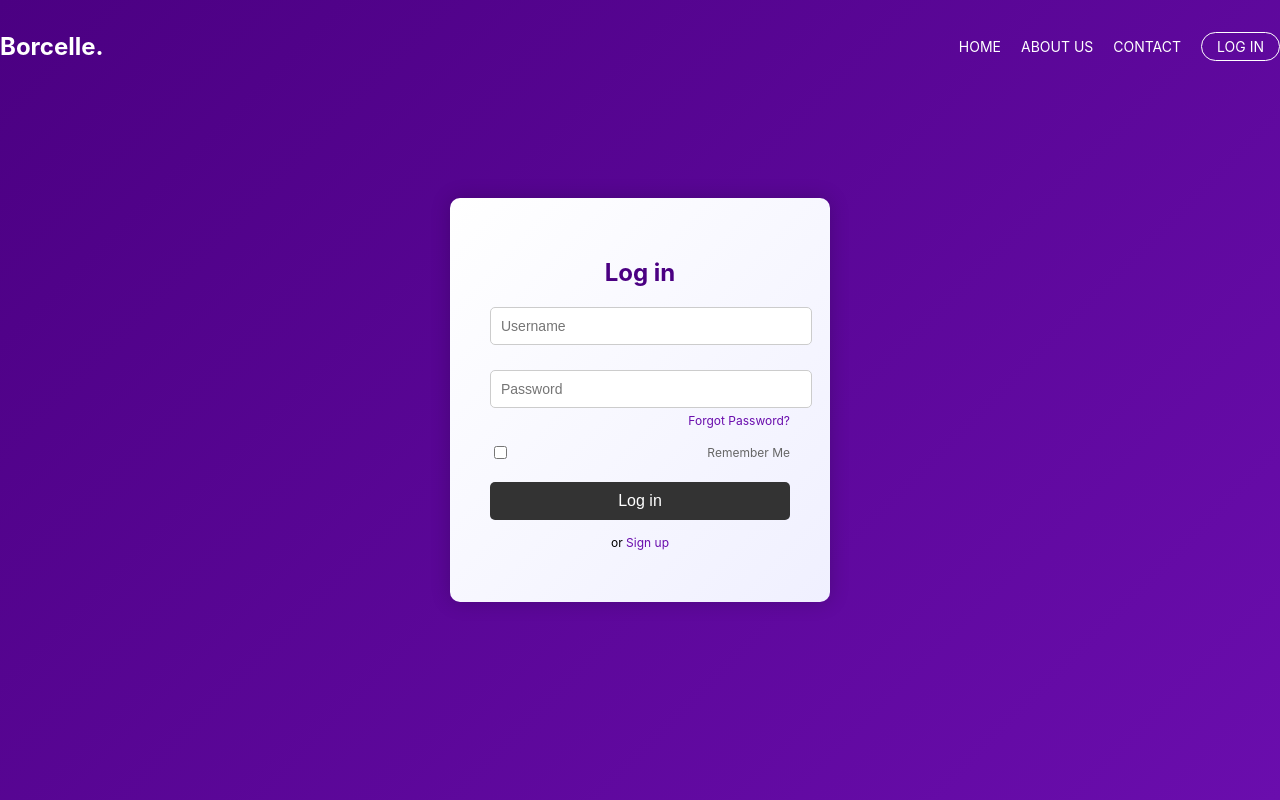
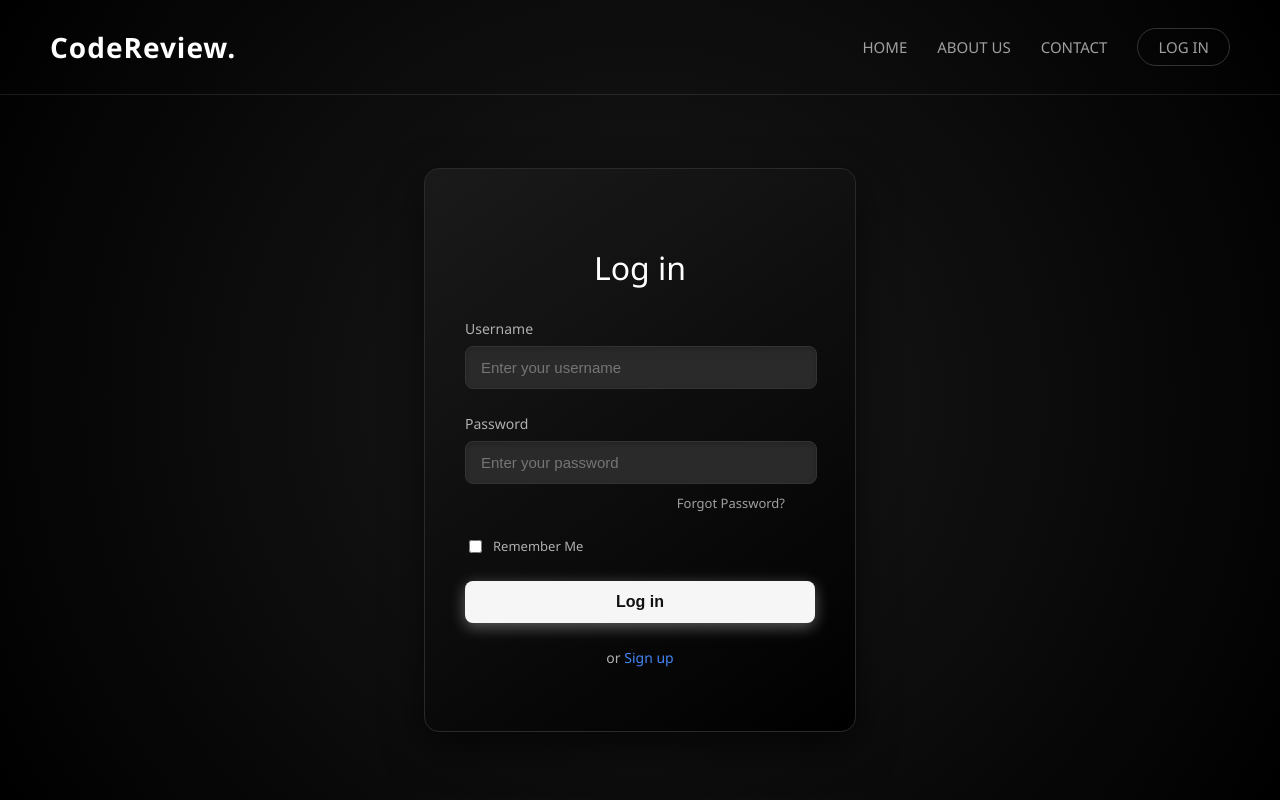
Before and after one commit to satwika-reddy10/codeReview, a React (Create React App) app in the folder frontend/: page / in a window 1280 px wide. Built offline with nearby package versions, Linux system fonts and the light colour scheme.

Commit message:
Fixed LoginPage

```diff
--- a/frontend/src/components/LoginPage/LoginPage.css
+++ b/frontend/src/components/LoginPage/LoginPage.css
@@ -1,12 +1,16 @@
+/* LoginPage.css */
+
 .login-page {
-  background: linear-gradient(135deg, #4b0082, #6a0dad);
+  background: radial-gradient(circle, #1a1a1a, #000000);
   height: 100vh;
   display: flex;
   flex-direction: column;
   align-items: center;
-  justify-content: center;
+  justify-content: center; /* This centers the login-container vertically in the remaining space */
   overflow: hidden;
   position: relative;
+  font-family: 'Poppins', 'Segoe UI', Tahoma, Geneva, Verdana, sans-serif;
+  color: #e0e0e0;
 }
 
 .navbar {
@@ -15,122 +19,159 @@
   display: flex;
   justify-content: space-between;
   align-items: center;
-  position: absolute;
+  position: absolute; /* Takes the navbar out of the normal flow */
   top: 0;
+  border-bottom: 1px solid rgba(255, 255, 255, 0.1);
+  box-sizing: border-box;
 }
 
 .logo {
-  color: white;
-  font-size: 24px;
-  font-weight: bold;
+  color: #fff;
+  font-size: 28px;
+  font-weight: 600;
+  letter-spacing: 1px;
 }
 
 .nav-links {
   list-style: none;
   display: flex;
-  gap: 20px;
+  gap: 30px;
 }
 
 .nav-links li a {
-  color: white;
+  color: #a0a0a0;
   text-decoration: none;
-  font-size: 14px;
+  font-size: 15px;
+  font-weight: 500;
+  transition: color 0.3s ease;
+}
+
+.nav-links li a:hover {
+  color: #fff;
 }
 
 .nav-links li a.login-nav {
-  padding: 5px 15px;
-  border: 1px solid white;
-  border-radius: 20px;
+  padding: 8px 20px;
+  border: 1px solid #333;
+  border-radius: 50px;
+  transition: background-color 0.3s ease, border-color 0.3s ease;
+}
+
+.nav-links li a.login-nav:hover {
+  background-color: #4285F4;
+  border-color: #4285F4;
+  color: white;
 }
 
 .login-container {
   display: flex;
   justify-content: center;
   align-items: center;
-  height: 100%;
+  height: auto;
+  margin-top: 100px; /* Adjust this value to control the distance from the navbar */
 }
 
 .login-box {
-  background: white;
-  padding: 40px;
-  border-radius: 10px;
-  box-shadow: 0 0 20px rgba(0, 0, 0, 0.2);
+  background: linear-gradient(145deg, #1A1A1A, #000000);
+  padding: 50px 40px;
+  border-radius: 15px;
+  box-shadow: 0 15px 40px rgba(0, 0, 0, 0.6);
   text-align: center;
-  width: 300px;
-  position: relative;
-  background: linear-gradient(to bottom right, #ffffff, #f0f0ff);
+  width: 350px;
+  border: 1px solid #2a2a2a;
 }
 
 .login-box h2 {
-  margin-bottom: 20px;
-  color: #4b0082;
+  margin-bottom: 30px;
+  color: #ffffff;
+  font-size: 2rem;
+  font-weight: 500;
 }
 
 .input-group {
-  margin-bottom: 15px;
+  position: relative;
+  margin-bottom: 25px;
   text-align: left;
+  padding-right: 30px;
+}
+
+.input-group label {
+  display: block;
+  margin-bottom: 8px;
+  font-size: 14px;
+  color: #b0b0b0;
 }
 
 .input-group input {
   width: 100%;
-  padding: 10px;
-  border: 1px solid #ccc;
-  border-radius: 5px;
-  font-size: 14px;
+  padding: 12px 15px;
+  border: 1px solid #333;
+  border-radius: 8px;
+  background-color: #2a2a2a;
+  color: #e0e0e0;
+  font-size: 15px;
+  transition: border-color 0.3s ease, box-shadow 0.3s ease;
+  box-shadow: inset 0 2px 5px rgba(0, 0, 0, 0.2);
 }
 
-.input-group input[type="password"] {
-  margin-top: 10px;
+.input-group input:focus {
+  outline: none;
+  border-color: #4285F4;
+  box-shadow: 0 0 0 2px rgba(66, 133, 244, 0.5);
 }
 
 .forgot-password {
   display: block;
   text-align: right;
-  color: #6a0dad;
-  font-size: 12px;
+  color: #a0a0a0;
+  font-size: 13px;
   text-decoration: none;
-  margin-top: 5px;
+  margin-top: 10px;
+  transition: color 0.3s ease;
+}
+
+.forgot-password:hover {
+  color: #fff;
 }
 
 .checkbox-group {
   display: flex;
   align-items: center;
-  justify-content: space-between;
-  margin-bottom: 20px;
-}
-
-.checkbox-group input {
-  margin-right: 5px;
-}
-
-.checkbox-group label {
-  font-size: 12px;
-  color: #666;
+  gap: 8px;
+  margin-bottom: 25px;
+  font-size: 13px;
+  color: #b0b0b0;
 }
 
 .login-btn {
   width: 100%;
-  padding: 10px;
-  background: #333;
-  color: white;
+  padding: 12px;
+  background: #f6f6f7;
+  color: #111; /* Changed color to dark gray for contrast */
   border: none;
-  border-radius: 5px;
+  border-radius: 8px;
   font-size: 16px;
+  font-weight: 600;
   cursor: pointer;
+  transition: background-color 0.3s ease, transform 0.2s ease;
+  box-shadow: 0 4px 15px rgba(224, 226, 228, 0.4);
 }
 
 .login-btn:hover {
-  background: #555;
+  background-color: #f7f8f9;
+  transform: translateY(-2px);
 }
 
 .signup-link {
-  margin-top: 15px;
-  font-size: 12px;
+  margin-top: 25px;
+  font-size: 14px;
+  color: #b0b0b0;
 }
 
 .signup-link a {
-  color: #6a0dad;
+  color: #eaedf1;
   text-decoration: none;
+  transition: text-decoration 0.3s ease;
 }
 
 .signup-link a:hover {
--- a/frontend/src/components/LoginPage/LoginPage.jsx
+++ b/frontend/src/components/LoginPage/LoginPage.jsx
@@ -1,20 +1,43 @@
+// LoginPage.jsx
 import React, { useState } from 'react';
 import './LoginPage.css';
+import SignupPage from './SignupPage'; // Import the new SignupPage component
 
 const LoginPage = () => {
-  const [username, setUsername] = useState('');
-  const [password, setPassword] = useState('');
+  const [formState, setFormState] = useState({
+    username: '',
+    password: '',
+  });
+
+  const [isLogin, setIsLogin] = useState(true);
+
+  const handleChange = (e) => {
+    const { name, value } = e.target;
+    setFormState(prevState => ({
+      ...prevState,
+      [name]: value
+    }));
+  };
 
   const handleSubmit = (e) => {
     e.preventDefault();
-    // Handle login logic here
-    console.log('Login attempted with:', { username, password });
+    if (isLogin) {
+      // Handle login logic
+      console.log('Login attempted with:', formState);
+    } else {
+      // Handle signup logic
+      console.log('Signup attempted with:', formState);
+    }
+  };
+
+  const handleToggleForm = () => {
+    setIsLogin(!isLogin);
   };
 
   return (
     <div className="login-page">
       <nav className="navbar">
-        <div className="logo">Borcelle.</div>
+        <div className="logo">CodeReview.</div>
         <ul className="nav-links">
           <li><a href="#home">HOME</a></li>
           <li><a href="#about">ABOUT US</a></li>
@@ -24,22 +47,30 @@ const LoginPage = () => {
       </nav>
       <div className="login-container">
         <div className="login-box">
+          {isLogin ? (
+            <>
               <h2>Log in</h2>
               <form onSubmit={handleSubmit}>
                 <div className="input-group">
+                  <label htmlFor="username">Username</label>
                   <input
+                    id="username"
                     type="text"
-                placeholder="Username"
-                value={username}
-                onChange={(e) => setUsername(e.target.value)}
+                    name="username"
+                    placeholder="Enter your username"
+                    value={formState.username}
+                    onChange={handleChange}
                   />
                 </div>
                 <div className="input-group">
+                  <label htmlFor="password">Password</label>
                   <input
+                    id="password"
                     type="password"
-                placeholder="Password"
-                value={password}
-                onChange={(e) => setPassword(e.target.value)}
+                    name="password"
+                    placeholder="Enter your password"
+                    value={formState.password}
+                    onChange={handleChange}
                   />
                   <a href="#forgot" className="forgot-password">Forgot Password?</a>
                 </div>
@@ -48,8 +79,14 @@ const LoginPage = () => {
                   <label htmlFor="rememberMe">Remember Me</label>
                 </div>
                 <button type="submit" className="login-btn">Log in</button>
-            <p className="signup-link">or <a href="#signup">Sign up</a></p>
+                <p className="signup-link">
+                  or <span onClick={handleToggleForm} style={{ cursor: 'pointer', color: '#4285F4' }}>Sign up</span>
+                </p>
               </form>
+            </>
+          ) : (
+            <SignupPage onToggleForm={handleToggleForm} />
+          )}
         </div>
       </div>
     </div>
--- /dev/null
+++ b/frontend/src/components/LoginPage/SignupPage.jsx
@@ -0,0 +1,72 @@
+// SignupPage.jsx
+import React, { useState } from 'react';
+
+const SignupPage = ({ onToggleForm }) => {
+  const [formState, setFormState] = useState({
+    name: '',
+    email: '',
+    password: '',
+    dob: ''
+  });
+
+  const handleChange = (e) => {
+    const { name, value } = e.target;
+    setFormState(prevState => ({
+      ...prevState,
+      [name]: value
+    }));
+  };
+
+  const handleSubmit = (e) => {
+    e.preventDefault();
+    // In a real application, you would handle the signup logic here (e.g., API call)
+    console.log('Signup attempted with:', formState);
+  };
+
+  return (
+    <>
+      <h2>Create new Account</h2>
+      <p style={{ fontSize: '14px', color: '#b0b0b0', marginBottom: '20px' }}>
+        Already Registered? <span onClick={onToggleForm} style={{ cursor: 'pointer', color: '#4285F4', textDecoration: 'none' }}>Log in here.</span>
+      </p>
+      <form onSubmit={handleSubmit}>
+        <div className="input-group">
+          <label htmlFor="name">NAME</label>
+          <input
+            id="name"
+            type="text"
+            name="name"
+            placeholder="abc"
+            value={formState.name}
+            onChange={handleChange}
+          />
+        </div>
+        <div className="input-group">
+          <label htmlFor="email">EMAIL</label>
+          <input
+            id="email"
+            type="email"
+            name="email"
+            placeholder="example@gmail.com"
+            value={formState.email}
+            onChange={handleChange}
+          />
+        </div>
+        <div className="input-group">
+          <label htmlFor="password">PASSWORD</label>
+          <input
+            id="password"
+            type="password"
+            name="password"
+            placeholder="*******"
+            value={formState.password}
+            onChange={handleChange}
+          />
+        </div>
+        <button type="submit" className="login-btn" style={{ marginTop: '20px', backgroundColor: '#f6f6f7', color: '#111' }}>Sign up</button>
+      </form>
+    </>
+  );
+};
+
+export default SignupPage;
```
Lines whose indentation alone changed are shown as unchanged.
